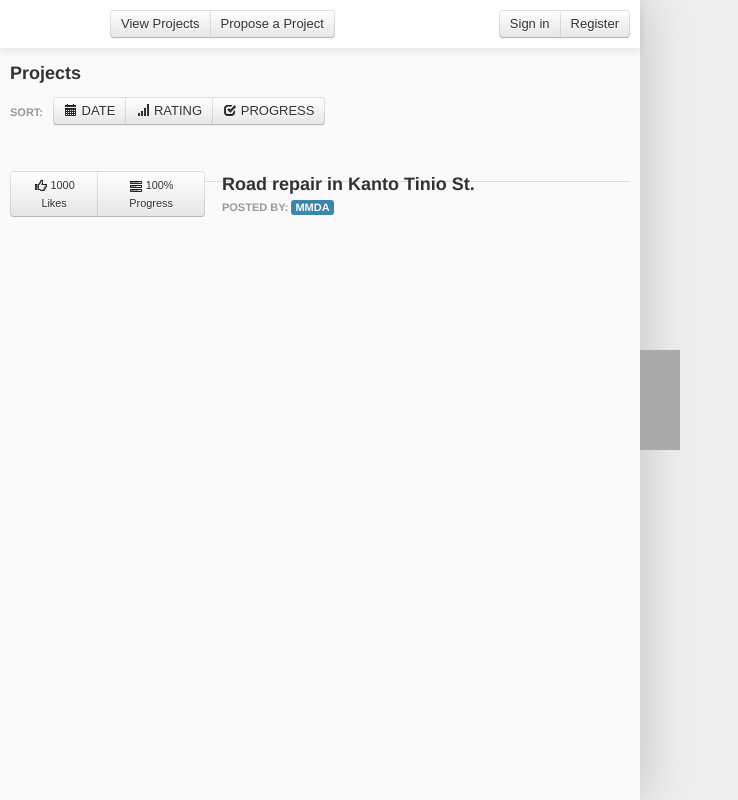
After one commit to rap12/ph-watch, a Django app: template wdwebapp/templates/base.html in a window 1280 px wide. The commit adds this page. Shown: the whole page, without its empty margins (0-738 px from the left). Run offline with Django 3.2, Linux system fonts and the light colour scheme; the template is opened without the code that fills it, so the values that code supplies are empty; some libraries are stand-ins or nearby versions.

Commit message:
Initial UI w/ Project List

```diff
--- a/wdwebapp/localsettings.py
+++ b/wdwebapp/localsettings.py
@@ -3,7 +3,7 @@ DATABASES = {
         'ENGINE': 'django.db.backends.mysql', # Add 'postgresql_psycopg2', 'mysql', 'sqlite3' or 'oracle'.
         'NAME': 'devcup',                      # Or path to database file if using sqlite3.
         'USER': 'root',                      # Not used with sqlite3.
-        'PASSWORD': 'aaaa',                  # Not used with sqlite3.
+        'PASSWORD': '',                  # Not used with sqlite3.
         'HOST': '',                      # Set to empty string for localhost. Not used with sqlite3.
         'PORT': '',                      # Set to empty string for default. Not used with sqlite3.
     }
--- a/wdwebapp/static/css/style.css
+++ b/wdwebapp/static/css/style.css
@@ -233,108 +233,79 @@ body {
   border-top-right-radius: 5px;
   box-shadow: 0 10px 10px -10px rgba(0, 0, 0, 0.05); }
 
-section.mainsection {
-  background: #fff;
-  margin-bottom: 20px;
-  border-radius: 6px;
-  box-shadow: 0 0 0 1px #ddd; }
-  section.mainsection div.mainsection-inner {
+div#mainpanel {
+  width: 50%;
+  height: 100%;
+  background: #fafafa;
+  position: fixed;
+  top: 0;
+  left: 0;
+  box-shadow: 0 0 50px rgba(0, 0, 0, 0.2); }
+  div#mainpanel :after {
+    width: 40px;
+    height: 100px;
+    background: #aaa;
+    margin-top: -50px;
+    position: fixed;
+    top: 50%;
+    left: 50%;
+    content: ' '; }
+  div#mainpanel header#mainheader {
+    background: #fff;
+    float: left;
+    padding: 10px;
+    position: absolute;
+    top: 0;
+    left: 0;
+    right: 0;
+    box-shadow: 0 2px 10px 0px rgba(0, 0, 0, 0.1); }
+    div#mainpanel header#mainheader div#logo {
+      float: left; }
+    div#mainpanel header#mainheader nav {
+      width: 100%;
+      height: auto;
+      display: block;
+      padding: 10px auto;
+      float: left; }
+      div#mainpanel header#mainheader nav div:first-child {
+        margin-left: 100px;
+        float: left; }
+  div#mainpanel div#content {
     width: 100%;
-    background: #fff;
-    border-bottom-left-radius: 6px;
-    border-bottom-right-radius: 6px; }
-
-div#posts-content {
-  padding: 20px; }
-  div#posts-content ul {
-    padding: 0; }
-
-ul.nav-category {
-  background: #f6f6f6;
-  margin: 0;
-  padding: 0;
-  border-top-left-radius: 5px;
-  border-top-right-radius: 5px;
-  -webkit-box-shadow: inset 0 1px 0 #fff;
-  box-shadow: inset 0 1px 0 #fff; }
-  ul.nav-category a {
-    margin: 0;
-    border-bottom: none;
-    border-right: 1px solid #ddd;
-    border-radius: 0 0 0 0;
-    padding: 20px 30px; }
-  ul.nav-category a:hover {
     background: #fafafa;
-    border-top: 1px solid #fff;
-    border-bottom: none;
-    border-left: 1px solid #fafafa;
-    border-right: 1px solid #ddd;
-    border-radius: 0 0 0 0;
-    -webkit-box-shadow: inset 0 -1px 0 #dddddd;
-    box-shadow: inset 0 -1px 0 #dddddd; }
-  ul.nav-category li.active a {
-    border-top: none;
-    border-left: none; }
-  ul.nav-category li.active a:hover {
-    border-top: none;
-    border-left: none;
-    -webkit-box-shadow: none;
-    box-shadow: none; }
-  ul.nav-category li:first-child a {
-    border-top-left-radius: 5px; }
-  ul.nav-category li:first-child a:hover {
-    border-top-left-radius: 5px; }
-
-aside#sidebar {
-  position: relative; }
-
-form#form-login input#inputUsername, form#form-login input#inputPassword {
-  margin-left: auto;
-  margin-right: auto;
-  display: block; }
-
-div#userpane div.user-head {
-  margin-bottom: 20px; }
-div#userpane div.user-img img {
-  max-width: 65px;
-  max-height: 65px;
-  box-shadow: 0 2px 10px rgba(0, 0, 0, 0.1); }
-div#userpane div.user-numbers div.span6 {
-  background: #fafafa;
-  padding: 10px;
-  border-radius: 5px;
-  border: 1px solid #ddd;
-  margin-top: 5px;
-  margin-bottom: 5px; }
-
-div#uploadpane div.file * {
-  display: inline-block; }
-div#uploadpane div.file input {
-  width: 70%;
-  float: left; }
-div#uploadpane div.file button {
-  width: 24%;
-  float: right; }
-
-.post .post-info {
-  margin-bottom: 20px; }
-.post .post-img {
-  text-align: center;
-  padding-bottom: 20px;
-  border-bottom: 1px solid #ddd;
-  -webkit-box-shadow: 0 2px 2px 0 rgba(255, 255, 255, 0.5), 0 10px 20px -10px rgba(0, 0, 0, 0.1);
-  box-shadow: 0 2px 2px 0 rgba(255, 255, 255, 0.5), 0 10px 20px -10px rgba(0, 0, 0, 0.1); }
-  .post .post-img img {
-    display: inline-block; }
-.post div.post-social div.btn-group {
-  margin-bottom: 10px; }
-  .post div.post-social div.btn-group button {
-    width: 50%; }
+    overflow-x: hidden;
+    overflow-y: auto;
+    margin-top: 50px; }
+    div#mainpanel div#content div#sortpanel {
+      padding: 10px; }
+      div#mainpanel div#content div#sortpanel h3 {
+        margin-bottom: 10px; }
+      div#mainpanel div#content div#sortpanel div#sortbuttons {
+        height: 30px; }
+        div#mainpanel div#content div#sortpanel div#sortbuttons h6 {
+          line-height: 30px;
+          float: left;
+          margin-right: 10px; }
+    div#mainpanel div#content div#project-list {
+      padding: 10px; }
+      div#mainpanel div#content div#project-list ul {
+        padding: 0; }
+        div#mainpanel div#content div#project-list ul li {
+          padding: 10px 0;
+          border-top: 1px solid #fff;
+          border-bottom: 1px solid #ddd;
+          box-shadow: 0 4px 4px -4px white; }
+          div#mainpanel div#content div#project-list ul li div.project-buttons button {
+            font-size: 0.8em;
+            padding: 10px auto; }
+          div#mainpanel div#content div#project-list ul li div.project-buttons button:first-child {
+            width: 45%; }
+          div#mainpanel div#content div#project-list ul li div.project-buttons button:last-child {
+            width: 55%; }
+        div#mainpanel div#content div#project-list ul li:first-child {
+          border-top: none; }
 
 /* Landscape phones and down */
-@media (max-width: 480px) {
-  ul.nav-category a {
-    padding: 10px 15px; } }
 /* Landscape phone to portrait tablet */
 /* Portrait tablet to landscape and desktop */
 /* Portrait tablet to large desktop */
--- a/wdwebapp/static/css/style.scss
+++ b/wdwebapp/static/css/style.scss
@@ -92,143 +92,104 @@ body {
 	box-shadow: 0 10px 10px -10px rgba(0, 0, 0, 0.05);
 }
 
-section.mainsection {
-	background: #fff;
-	margin-bottom: 20px;
-	border-radius: 6px;
-	box-shadow: 0 0 0 1px #ddd;
+div#mainpanel {
+	width: 50%;
+	height: 100%;
+	background: #fafafa;
+	position: fixed;
+	top: 0;
+	left: 0;
+	box-shadow: 0 0 50px rgba(0, 0, 0, 0.2);
 
-	div.mainsection-inner {
-		width: 100%;
-		background: #fff;
-		border-bottom-left-radius: 6px;
-		border-bottom-right-radius: 6px;
-	}
+	:after {
+		width: 40px;
+		height: 100px;
+		background: #aaa;
+		margin-top: -50px;
+		position: fixed;
+		top: 50%;
+		left: 50%;
+		content: ' ';
 	}
 
-div#posts-content {
-	padding: 20px;
+	header#mainheader {
+		background: #fff;
+		float: left;
+		padding: 10px;
+		position: absolute;
+		top: 0;
+		left: 0; right: 0;
+		box-shadow: 0 2px 10px 0px rgba(0, 0, 0, 0.1);
 
-	ul {
-		padding: 0;
+		div#logo {
+			float: left;
 		}
-}
+		nav {
+			width: 100%;
+			height: auto;
+			display: block;
+			padding: 10px auto;
+			float: left;
 
-ul.nav-category {
-	background: #f6f6f6;
-	margin: 0;
-	padding: 0;
-	border-top-left-radius: 5px;
-	border-top-right-radius: 5px;
-	-webkit-box-shadow: inset 0 1px 0 #fff;
-	box-shadow: inset 0 1px 0 #fff;
-
-	a {
-		margin: 0;
-		border-bottom: none;
-		border-right: 1px solid #ddd;
-		border-radius: 0 0 0 0;
-		padding: 20px 30px;
-	}
-	a:hover {
-		background: #fafafa;
-		border-top: 1px solid #fff;
-		border-bottom: none;
-		border-left: 1px solid #fafafa;
-		border-right: 1px solid #ddd;
-		border-radius: 0 0 0 0;
-		-webkit-box-shadow: inset 0 -1px 0 #ddd;
-		box-shadow: inset 0 -1px 0 #ddd;
-	}
-	li.active a {
-		border-top: none;
-		border-left: none;
-	}
-	li.active a:hover {
-		border-top: none;
-		border-left: none;
-		-webkit-box-shadow: none;
-		box-shadow: none;
-	}
-	li:first-child a {
-		border-top-left-radius: 5px;
-	}
-	li:first-child a:hover {
-		border-top-left-radius: 5px;
-	}
-}
-
-aside#sidebar {
-	position: relative;
-}
-
-form#form-login {
-	input#inputUsername {
-	}
-	input#inputUsername, input#inputPassword {
-		margin-left: auto;
-		margin-right: auto;
-		display: block;
-	}
-}
-
-div#userpane {
-	div.user-head {
-		margin-bottom: 20px;
-	}
-	div.user-img img {
-		max-width: 65px;
-		max-height: 65px;
-		box-shadow: 0 2px 10px rgba(0, 0, 0, 0.1);
-	}
-	div.user-numbers {
-		div.span6 {
-			background: #fafafa;
-			padding: 10px;
-			border-radius: 5px;
-			border: 1px solid #ddd;
-			margin-top: 5px;
-			margin-bottom: 5px;
+			div:first-child {
+				margin-left: 100px;
+				float: left;
 			}
 		}
 	}
 
-div#uploadpane {
-	div.file * {
-		display: inline-block;
+	div#content {
+		width: 100%;
+		background: #fafafa;
+		overflow-x: hidden;
+		overflow-y: auto;
+		margin-top: 50px;
+
+		div#sortpanel {
+			padding: 10px;
+
+			h3 {
+				margin-bottom: 10px;
 			}
-	div.file input {
-		width: 70%;
+			div#sortbuttons {
+				height: 30px;
+
+				h6 {
+					line-height: 30px;
 					float: left;
+					margin-right: 10px;
 				}
-	div.file button {
-		width: 24%;
-		float: right;
 			}
 		}
 
-.post {
-	.post-info {
-		margin-bottom: 20px;
+		div#project-list {
+			padding: 10px;
+
+			ul {
+				padding: 0;
+
+				li {
+					padding: 10px 0;
+					border-top: 1px solid #fff;
+					border-bottom: 1px solid #ddd;
+					box-shadow: 0 4px 4px -4px rgba(255, 255, 255, 1);
+
+					div.project-buttons {
+						button {
+							font-size: 0.8em;
+							padding: 10px auto;
 						}
-	.post-img {
-		text-align: center;
-		padding-bottom: 20px;
-		border-bottom: 1px solid #ddd;
-		-webkit-box-shadow: 0 2px 2px 0 rgba(255, 255, 255, 0.5), 0 10px 20px -10px rgba(0, 0, 0, 0.1);
-		box-shadow: 0 2px 2px 0 rgba(255, 255, 255, 0.5), 0 10px 20px -10px rgba(0, 0, 0, 0.1);
-
-		img {
-			display: inline-block;
+						button:first-child {
+							width: 45%;
+						}
+						button:last-child {
+							width: 55%;
 						}
 					}
-
-	div.post-social {
-		div.btn-group {
-			margin-bottom: 10px;
-
-			button {
-				width: 50%;
+				}
+				li:first-child {
+					border-top: none;
+				}
 			}
 		}
 	}
@@ -236,12 +197,10 @@ div#uploadpane {
 
 
 
+
+
 /* Landscape phones and down */
 @media (max-width: 480px) {
-
-	ul.nav-category a {
-		padding: 10px 15px;
-	}
 
 }
 
--- /dev/null
+++ b/wdwebapp/templates/base.html
@@ -0,0 +1,91 @@
+<!-- {% load i18n %} -->
+<!doctype html>
+<!--[if lt IE 7]> <html class="no-js lt-ie9 lt-ie8 lt-ie7" lang="en"> <![endif]-->
+<!--[if IE 7]>    <html class="no-js lt-ie9 lt-ie8" lang="en"> <![endif]-->
+<!--[if IE 8]>    <html class="no-js lt-ie9" lang="en"> <![endif]-->
+<!--[if gt IE 8]><!--> <html class="no-js" lang="en"> <!--<![endif]-->
+<head>
+	<meta charset="utf-8">
+	<meta http-equiv="X-UA-Compatible" content="IE=edge,chrome=1">
+	<title>{% block title %}{% endblock %}</title>
+	<meta name="description" content="">
+
+	<meta name="viewport" content="width=device-width">
+	<link rel="stylesheet" href="{{ STATIC_URL }}css/bootstrap.min.css">
+	<link rel="stylesheet" href="{{ STATIC_URL }}css/bootstrap-responsive.min.css">
+	<link rel="stylesheet" href="{{ STATIC_URL }}css/style.css">
+	<!-- {% block css %}
+	{% endblock %} -->
+
+	<script src="{{ STATIC_URL }}js/libs/modernizr-2.5.3.min.js"></script>
+</head>
+<body>
+	<!--[if lt IE 7]><p class=chromeframe>Your browser is <em>ancient!</em> <a href="http://browsehappy.com/">Upgrade to a different browser</a> or <a href="http://www.google.com/chromeframe/?redirect=true">install Google Chrome Frame</a> to experience this site.</p><![endif]-->
+
+	<div role="main">
+		<div id="mainpanel">
+			<header id="mainheader">
+				<nav>
+					<div class="btn-group">
+						<button type="button" class="btn">View Projects</button>
+						<button type="button" class="btn">Propose a Project</button>
+					</div>
+					<div class="btn-group pull-right">
+						<button type="button" class="btn">Sign in</button>
+						<button type="button" class="btn">Register</button>
+					</div>
+				</nav>
+			</header>
+			<div class="clearfix"></div>
+			<div id="content">
+				<div id="sortpanel">
+					<h3>Projects</h3>
+					<div id="sortbuttons">
+						<h6>SORT:</h6>
+						<div class="btn-group">
+							<button type="button" class="btn"><i class="icon-calendar"></i> DATE</button>
+							<button type="button" class="btn"><i class="icon-signal"></i> RATING</button>
+							<button type="button" class="btn"><i class="icon-check"></i> PROGRESS</button>
+						</div>
+						<div class="clearfix"></div>
+					</div>
+				</div>
+				<div id="project-list">
+					<ul class="unstyled">
+						<li class="row-fluid">
+							<div class="span4 project-buttons btn-group">
+								<button type="button" class="btn"><i class="icon-thumbs-up"></i> 1000<br />Likes</button>
+								<button type="button" class="btn"><i class="icon-tasks"></i> 100%<br />Progress</button>
+							</div>
+							<div class="span8">
+								<h3>Road repair in Kanto Tinio St.</h3>
+								<h6>POSTED BY: <span class="label label-info">MMDA</span></h6>
+							</div>
+							<div class="clearfix"></div>
+						</li>
+					</ul>
+				</div>
+			</div>
+		</div>
+	</div>
+
+	<!--<script src="//ajax.googleapis.com/ajax/libs/jquery/1.7.1/jquery.min.js"></script>-->
+	<script src="{{ STATIC_URL }}js/libs/jquery-1.7.1.min.js"></script>
+	<script>window.jQuery || document.write('<script src="{{ STATIC_URL }}js/libs/jquery-1.7.1.min.js"><\/script>')</script>
+
+	<script src="{{ STATIC_URL }}js/plugins.js"></script>
+	<script src="{{ STATIC_URL }}js/bootstrap.js"></script>
+	<script src="{{ STATIC_URL }}js/bootstrap-button.js"></script>
+	<script src="{{ STATIC_URL }}js/script.js"></script>
+
+	<!-- {% block scripts %}
+	{% endblock %} -->
+
+	<script>
+		var _gaq=[['_setAccount','UA-XXXXX-X'],['_trackPageview']];
+		(function(d,t){var g=d.createElement(t),s=d.getElementsByTagName(t)[0];
+		g.src=('https:'==location.protocol?'//ssl':'//www')+'.google-analytics.com/ga.js';
+		s.parentNode.insertBefore(g,s)}(document,'script'));
+	</script>
+</body>
+</html>
```
Also changed, not shown: devcup/migrations/0001_initial.py, 1 other file. Lines whose indentation alone changed are shown as unchanged.
